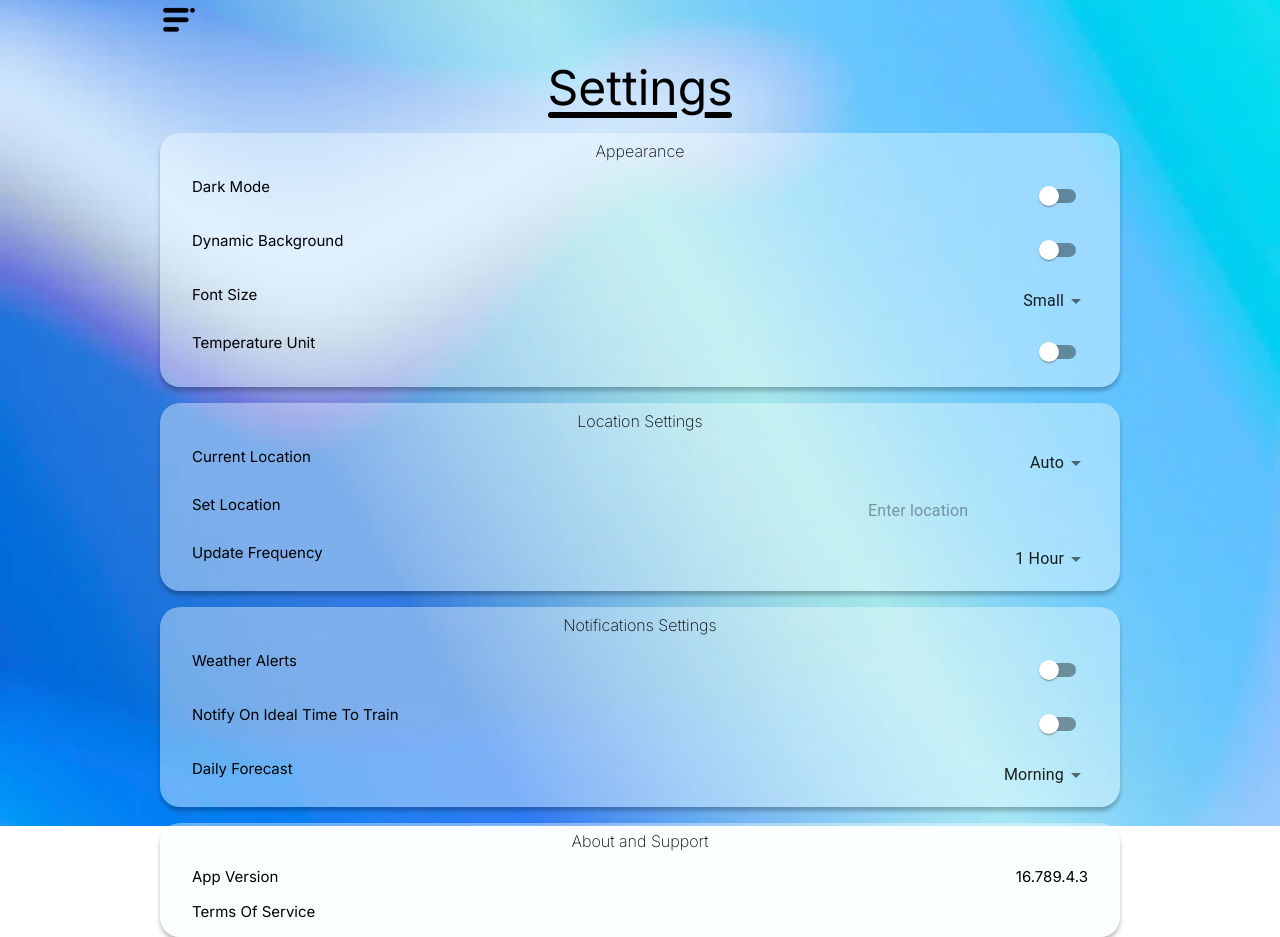
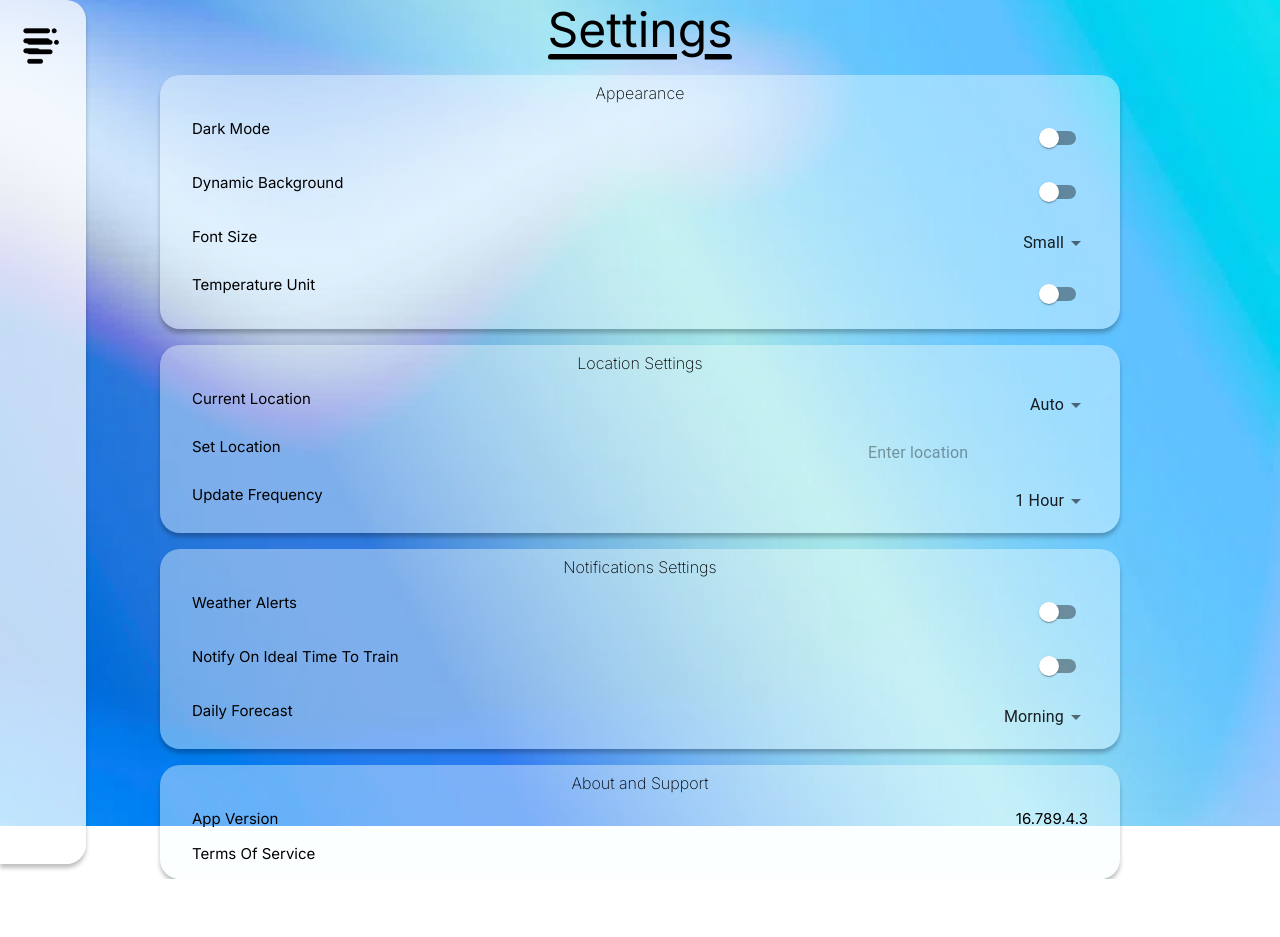
Before and after one commit to Rajpreet0404/Group-8-Weather-App, a React (Create React App) app in the folder gui-react-app/: page /settings in a window 1280 px wide. After the commit the page ends 879 px from the top, so only its background shows below. Built offline with nearby package versions, Linux system fonts and the light colour scheme.

Commit message:
retractable sidebar

```diff
--- a/gui-react-app/src/App.js
+++ b/gui-react-app/src/App.js
@@ -2,10 +2,12 @@ import React from "react";
 import { BrowserRouter as Router, Route, Routes } from "react-router-dom";
 import Settings from "./pages/settings";
 import Home from "./pages/home"
+import Sidebar from "./components/sidebar";
 
 function App() {
   return (
     <Router>
+      <Sidebar />
       <Routes>
         <Route path="/settings" element={<Settings />} />
         <Route path="/" element={<Home />} />
--- /dev/null
+++ b/gui-react-app/src/components/sidebar.css
@@ -0,0 +1,99 @@
+/* Sidebar is hidden when inactive */
+.sidebarinactive {
+    transform: translateX(-100%);
+    opacity: 0;
+    transition: transform 0.3s ease-in-out, opacity 0.3s ease-in-out;
+    position: absolute;
+    display: none;
+  }
+
+/* Sidebar styles when active */
+.sidebar {
+    display: flex;
+    justify-content: space-between;
+    flex-direction: column;
+    height: 100%;
+    width: fit-content;
+    border-radius: 0rem 1.25rem 1.25rem 0rem;
+    background: rgba(255, 255, 255, 0.75);
+    box-shadow: 0px 4px 4px 0px rgba(0, 0, 0, 0.25);
+    position: absolute;
+    top: 0;
+    left: 0;
+    padding: 2rem 1.5rem;
+    z-index: 1000;
+    opacity: 1;
+    transition: transform 0.3s ease-in-out, opacity 0.3s ease-in-out;
+}
+
+/* Close button */
+.closemenu {
+    display: flex;
+    justify-content: flex-end;
+}
+
+.closemenu img {
+width: 2.5rem;
+cursor: pointer;
+}
+
+/* When the sidebar is inactive, show only the open menu button */
+.openmenu {
+    position: absolute;
+    top: 20px;
+    left: 20px;
+    z-index: 1001;
+}
+
+.openmenu img {
+    width: 2.5rem;
+    cursor: pointer;
+}
+
+.greeting h1{
+    color: #212121;
+    font-family: Inter;
+    font-size: 3rem;
+    font-style: normal;
+    font-weight: 400;
+    line-height: normal;
+}
+.greeting h2{
+    color: #000;
+    font-family: Inter;
+    font-size: 3rem;
+    font-style: normal;
+    font-weight: 300;
+    line-height: normal;
+}
+
+.items{
+    display: flex;
+    align-items: center;
+    justify-content: center;
+    flex-grow: 1;
+}
+
+.items ul{
+    list-style: none;
+}
+
+.items a{
+    color: #000;
+    font-family: Inter;
+    font-size: 2rem;
+    font-style: normal;
+    font-weight: 400;
+    line-height: normal;
+    text-decoration: none; /* Removes underline */
+    color: black; /* Default link color */
+}
+
+.items a:visited {
+    color: black; /* Prevents purple color after clicking */
+}
+
+.items a:focus, a:active {
+    text-decoration: none; /* Ensures no underline when clicked */
+    color: black; /* Keeps the same color on click */
+}
--- /dev/null
+++ b/gui-react-app/src/components/sidebar.js
@@ -0,0 +1,42 @@
+import React, { useState } from "react";
+import "./sidebar.css";
+
+const Sidebar = () => {
+  const [closedmenu, setclosemenu] = useState(true);
+
+  const handleclosemenu = () => {
+    setclosemenu(!closedmenu);
+  };
+
+  return (
+    <>
+      {/* When sidebar is closed, show only the open menu button */}
+      {closedmenu && (
+        <div className="openmenu" onClick={handleclosemenu}>
+          <img src="../../sidebaricon.png" className="openbutton" alt="Open Menu" />
+        </div>
+      )}
+
+      {/* When sidebar is open, show full sidebar */}
+      <div className={closedmenu ? "sidebarinactive" : "sidebar"}>
+        <div className="closemenu" onClick={handleclosemenu}>
+          <img src="../../closemenu.png" className="closebutton" alt="Close" />
+        </div>
+        <div className="greeting">
+          <h1>Hello,</h1>
+          <h2>John Doe</h2>
+        </div>
+        <div className="items">
+          <ul>
+            <li><a href="/">Home</a></li>
+            <li><a href="/">Profile</a></li>
+            <li><a href="/">My Sports</a></li>
+            <li><a href="/">Settings</a></li>
+          </ul>
+        </div>
+      </div>
+    </>
+  );
+};
+
+export default Sidebar;
```
Also changed, not shown: gui-react-app/src/components/Layout.js (deleted, +0 -16 lines), gui-react-app/src/components/navbar.js (deleted, +0 -27 lines), gui-react-app/public/closemenu.png (added), gui-react-app/src/components/navbar.css (deleted), gui-react-app/src/components/sidebardata.js (deleted).
